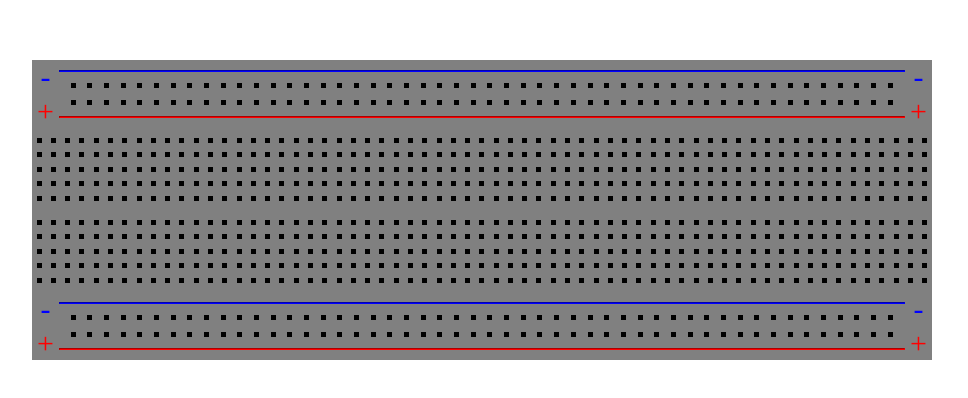
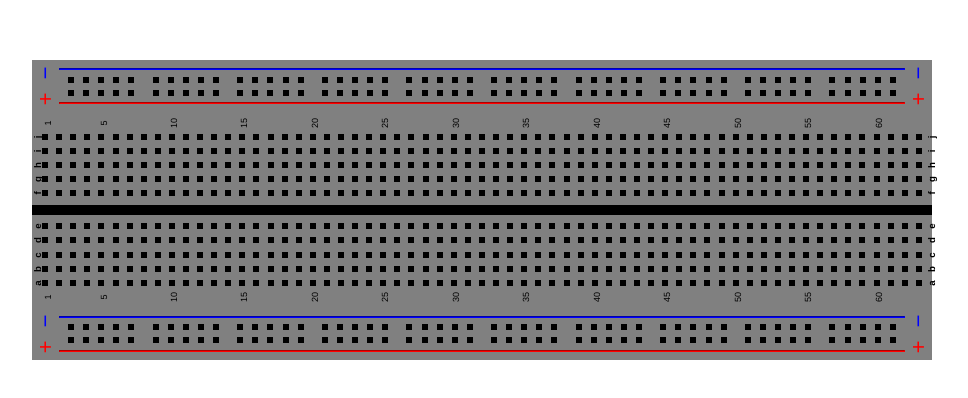
Before and after one commit to shanewbarnes/breadboard-simulator, a React (Vite) app: page / in a window 1280 px wide. Shown: the part 190-588 px from the top of the page, without its empty margins (158-1126 px from the left). Built offline with nearby package versions, Linux system fonts and the light colour scheme.

Commit message:
Breadboard updates, deleted Breadboard.css

```diff
--- a/package.json
+++ b/package.json
@@ -11,7 +11,8 @@
   },
   "dependencies": {
     "react": "^19.1.1",
-    "react-dom": "^19.1.1"
+    "react-dom": "^19.1.1",
+    "sass": "^1.92.1"
   },
   "devDependencies": {
     "@eslint/js": "^9.33.0",
--- a/src/Breadboard.css
+++ /dev/null
@@ -1,75 +0,0 @@
-.breadboard {
-  display: flex;
-  flex-direction: column;
-  justify-content: space-evenly;
-  background-color: gray;
-  width: 900px;
-  height: 300px;
-}
-
-.outer-bus-container {
-  display: flex;
-  flex-direction: row;
-  align-items: center;
-  height: 23.5%
-}
-
-.charge-symbols {
-  display: flex;
-  flex-direction: column;
-  align-items: center;
-  /* TODO: check this proportion */
-  width: 3%;
-}
-
-.charge-symbol {
-  /* TODO: make this a percentage of div size */
-  font-size: 30px;
-}
-
-.inner-bus-container {
-  display: flex;
-  flex-direction: column;
-  justify-content: space-evenly;
-  /* TODO: check both of these percentages */
-  height: 70%;
-  width: 94%;
-}
-
-hr {
-  margin: 0;
-}
-
-.bus-strips {
-  display: flex;
-  flex-direction: column;
-  justify-content: space-evenly;
-  height: 100%;
-}
-
-.bus-strip {
-  display: flex;
-  flex-direction: row;
-  justify-content: space-evenly;
-}
-
-.terminal-strips {
-  display: flex;
-  flex-direction: row;
-  height: 29.4%;
-}
-
-.terminal-strip {
-  display: flex;
-  flex-direction: column;
-  justify-content: space-evenly;
-  align-items: center;
-  width: 100%;
-}
-
-.terminal {
-  background-color: black;
-  /* TODO: make these percentages of div size */
-  width: 5px;
-  height: 5px;
-}
--- a/src/Breadboard.jsx
+++ b/src/Breadboard.jsx
@@ -1,13 +1,19 @@
 import { useState } from 'react'
-import './Breadboard.css'
+import './Breadboard.scss'
+
+const terminalColor = "black";
 
 function Breadboard() {
+
+  const abcdeLabels = ["e", "d", "c", "b", "a"];
+  const fghijLabels = ["j", "i", "h", "g", "f"];
 
   return (
     <div className="breadboard">
       <BusStrips></BusStrips>
-      <TerminalStrips></TerminalStrips>
-      <TerminalStrips></TerminalStrips>
+      <TerminalStrips letterLabels={fghijLabels} topStripsFlag={true}></TerminalStrips>
+      <div id="divider"></div>
+      <TerminalStrips letterLabels={abcdeLabels} topStripsFlag={false}></TerminalStrips>
       <BusStrips></BusStrips>
     </div>
   )
@@ -16,20 +22,20 @@ function Breadboard() {
 function BusStrips() {
 
   let chargeRedColor = "red";
-  let chargeBlueColor = "red";
+  let chargeBlueColor = "blue";
 
   return (
     <div className="outer-bus-container">
-      <ChargeSymbols></ChargeSymbols>
+      <ChargeSymbols chargeRedColor={chargeRedColor} chargeBlueColor={chargeBlueColor}></ChargeSymbols>
       <div className="inner-bus-container">
-        <hr className="power-line" style={{borderColor: "blue"}} />
-        <div className="strips bus-strips">
+        <hr className="power-line" style={{borderColor: chargeBlueColor}} />
+        <div className="bus-strips">
           <BusStrip></BusStrip>
           <BusStrip></BusStrip>
         </div>
-        <hr className="power-line" style={{borderColor: "red"}} />
+        <hr className="power-line" style={{borderColor: chargeRedColor}} />
       </div>
-      <ChargeSymbols></ChargeSymbols>
+      <ChargeSymbols chargeRedColor={chargeRedColor} chargeBlueColor={chargeBlueColor}></ChargeSymbols>
     </div>
   )
 }
@@ -42,47 +48,74 @@ function BusStrip() {
 
   return (
     <div className="bus-strip">
-      {Array(50).fill(<Terminal></Terminal>)}
+      {Array(groupCount).fill(
+        <div className="bus-group">
+        { /*  TODO: change 50 to some variable containing the number of columns/groups */ }
+          {Array(terminalsPerGroup).fill(<Terminal color={terminalColor}></Terminal>)}
+        </div>
+      )}
     </div>
   )
 }
 
-function ChargeSymbols() {
+function ChargeSymbols({chargeRedColor, chargeBlueColor}) {
+
   return (
     <div className="charge-symbols">
-      <div className="charge-symbol" style={{color: "blue"}}>-</div>
-      <div className="charge-symbol" style={{color: "red"}}>+</div>
+      <div className="charge-symbol" style={{color: chargeBlueColor}}>&minus;</div>
+      <div className="charge-symbol" style={{color: chargeRedColor}}>&#43;</div>
     </div>
   )
 }
 
-function TerminalStrips() {
+function TerminalStrips({letterLabels, topStripsFlag}) {
 
-  const stripsCount = 63;
-  const terminalsPerStrip = 5;
+  let stripsCount = 63;
 
   return (
-    <div className="strips terminal-strips">
-      {Array(stripsCount).fill(<TerminalStrip terminalsPerStrip={terminalsPerStrip}></TerminalStrip>)}
+    <div className="terminal-strips">
+      <LetterLabels letterLabels={letterLabels} topStripsFlag={topStripsFlag}></LetterLabels>
+      {Array.from( {length: stripsCount} ).map((_, index) => (
+        <TerminalStrip numberLabel={index + 1} topStripsFlag={topStripsFlag}></TerminalStrip>
+      ))}
+      <LetterLabels letterLabels={letterLabels} topStripsFlag={topStripsFlag}></LetterLabels>
     </div>
   )
 }
 
-function TerminalStrip({terminalsPerStrip}) {
+function LetterLabels({letterLabels, topStripsFlag}) {
 
+  return (
+    <div className="letters">
+      {topStripsFlag && <Terminal></Terminal>}
+      {letterLabels.map((letter) => (
+        <strong className="letter">{letter}</strong>
+      ))}
+      { /* TODO: make this a div */ }
+      {!topStripsFlag && <Terminal></Terminal>}
+    </div>
+  )
+}
+
+function TerminalStrip({numberLabel, topStripsFlag}) {
+
+  let terminalsPerStrip = 5;
   let signal = false;
 
   return (
     <div className="terminal-strip">
-      {Array(terminalsPerStrip).fill(<Terminal></Terminal>)}
+      {topStripsFlag && ((numberLabel === 1 || numberLabel % 5 === 0) ? <div className="number">{numberLabel.toString()}</div> : <Terminal></Terminal>)}
+      {Array(terminalsPerStrip).fill(<Terminal color={terminalColor}></Terminal>)}
+      { /* TODO: make else condition terminal a div */ }
+      {!topStripsFlag && ((numberLabel === 1 || numberLabel % 5 === 0) ? <div className="number">{numberLabel.toString()}</div> : <Terminal></Terminal>)}
     </div>
   )
 }
 
-function Terminal() {
+function Terminal({color}) {
 
   return (
-    <div className="terminal">
+    <div className="terminal" style={{backgroundColor: color}}>
     </div>
   )
 }
```
Also changed, not shown: 1 other file (tests, documents, lock files or other folders).
